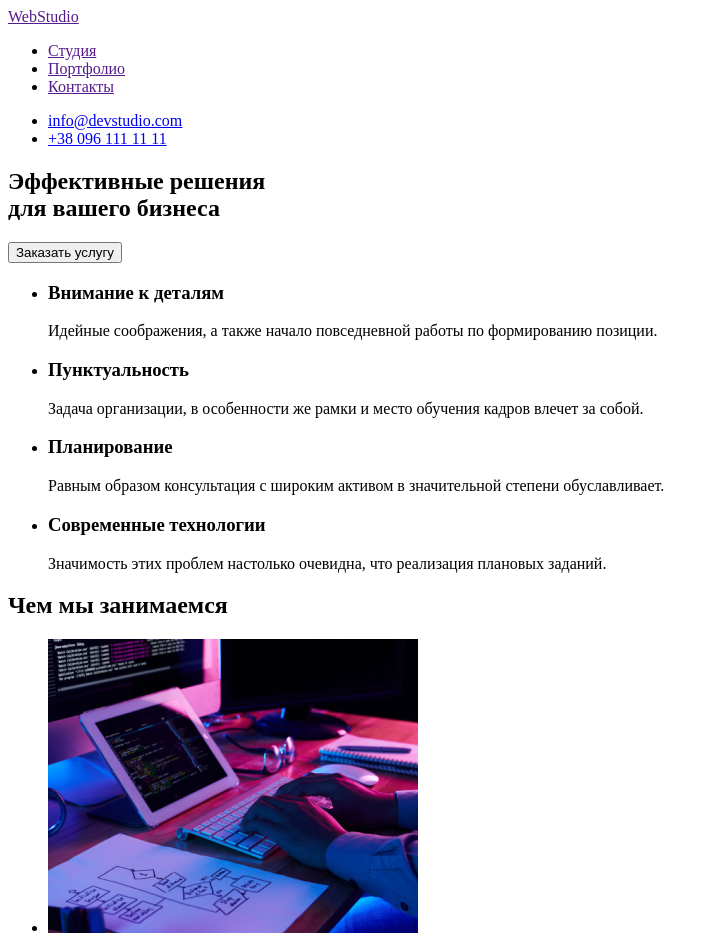
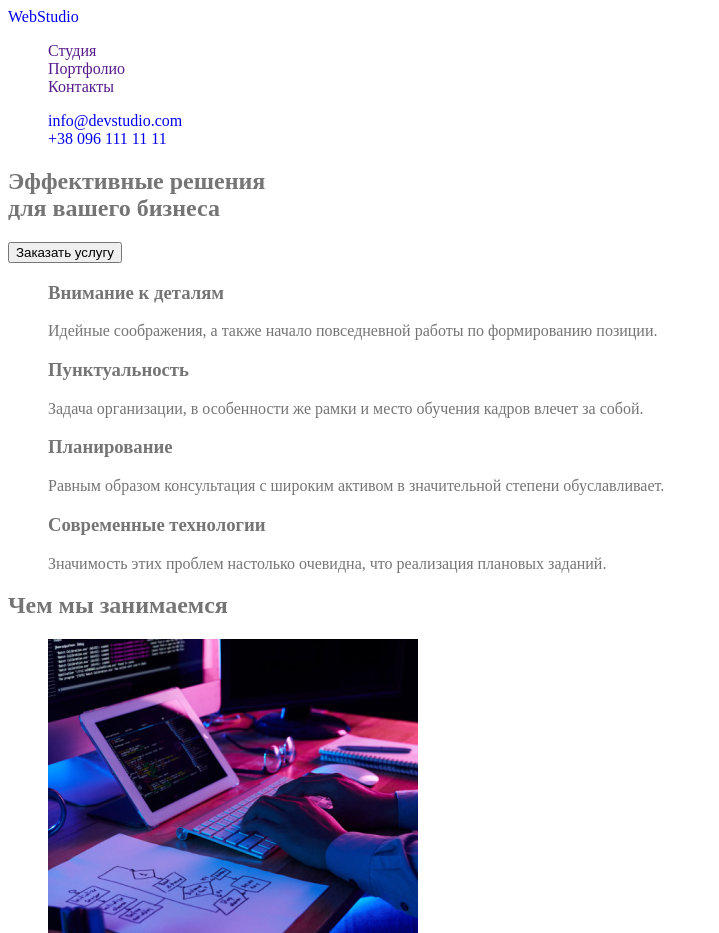
Before and after one commit to FillBelan/goit-markup-hw-01, a plain HTML site: page index.html in a window 1280 px wide. Shown: the top 933 px of the page, without its empty margins (0-719 px from the left). Drawn offline with Linux system fonts and the light colour scheme.

Commit message:
учим сиэсэс

```diff
--- /dev/null
+++ b/css/styles.css
@@ -0,0 +1,18 @@
+body{
+  color: #757575;
+  background-color:#FFFFFF ;
+}
+ul {
+   list-style: none;
+   }
+   a{text-decoration: none;}
+
+/*  цвет основного текстаbackground: #212121;  */
+/* вторичный текст цвета background: #757575; */
+/* белый #E5E5E5 */
+/* акцент background: #2196F3; */
+/* фон команды background: #F5F4FA; */
+
+.logo {
+    color:#2196F3;
+}
--- a/index.html
+++ b/index.html
@@ -4,20 +4,21 @@
 <head>
     <meta charset="UTF-8">
     <title>Студия</title>
+    <link rel="stylesheet" href="./css/styles.css">
 </head>
 
 <body>
     <header>
         <nav>
-            <a href="" lang="en">WebStudio</a>
+            <a href="./index.html" lang="en" class="Logo">WebStudio</a>
             <ul>
                 <li><a href="">Студия</a></li>
                 <li><a href="">Портфолио</a></li>
                 <li><a href="">Контакты</a></li>
             </ul>
         </nav>
-        <ul>
-            <li><a href="maito:info@devstudio.com">info@devstudio.com</a></li>
+        <ul class="nav-contacts">
+            <li><a href="maito:info@devstudio.com" >info@devstudio.com</a></li>
             <li><a href="tel:+380961111111">+38 096 111 11 11</a></li>
         </ul>
 
@@ -85,6 +86,7 @@
             </ul>
         </section>
     </main>
+
     <footer>
 
         <a href="" lang="en">WebStudio</a>
```
Also changed, not shown: .prettierrc.json.
